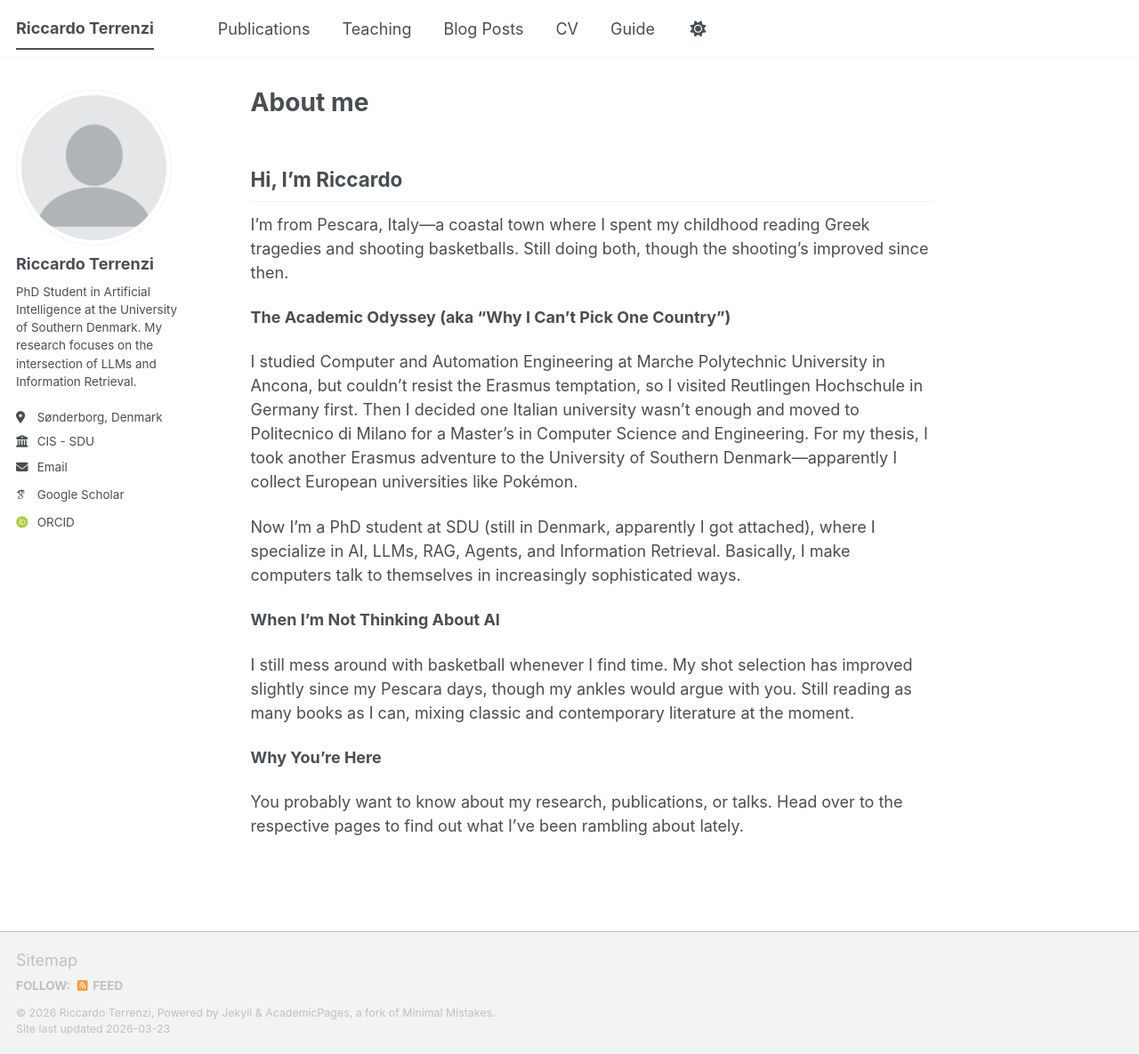
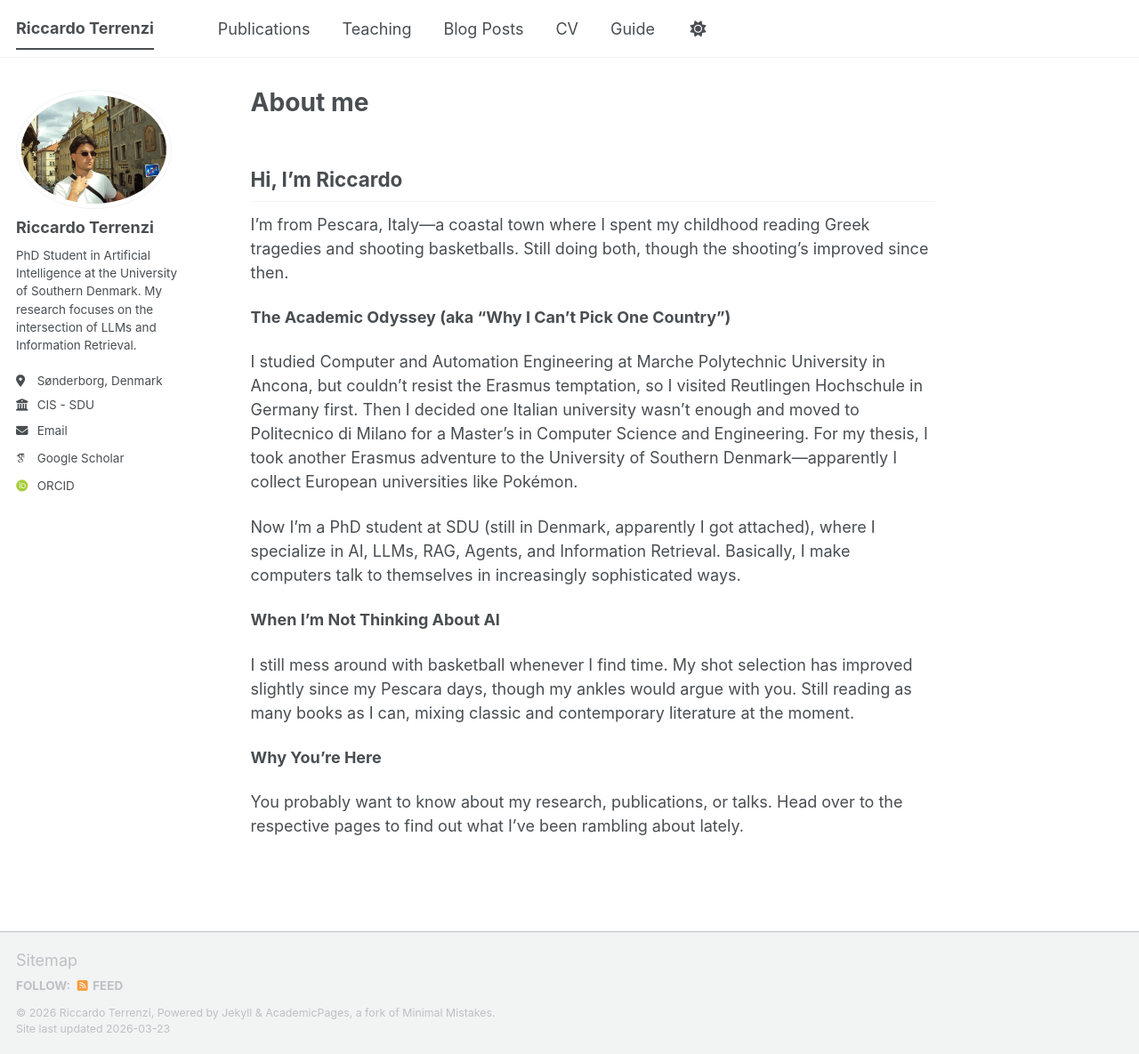
Before and after one commit to Ricter22/ricter22.github.io, a Jekyll site: the page built from _pages/about.md, in a window 1280 px wide and 1185 px high. Shown: the whole window at 89% size. Built offline with Jekyll 4.4.1, drawn with Linux system fonts in a browser that asks for light colours; some web fonts are replaced; a script bundle is joined from its source files by our own code; library files that are not in the unit come from our copies.

Commit message:
profile pic

```diff
--- a/_config.yml
+++ b/_config.yml
@@ -23,7 +23,7 @@ repository               : "academicpages/academicpages.github.io"
 #               Additional customization can be done by editing /_includes/author-profile.html
 author:
   # Biographic information
-  avatar           : "profile.png"
+  avatar           : "profile_pic.jpg"
   name             : "Riccardo Terrenzi"
   pronouns         : # example: "she/her"
   bio              : "PhD Student in Artificial Intelligence at the University of Southern Denmark. My research focuses on the intersection of LLMs and Information Retrieval."
```
Also changed, not shown: images/profile_pic.jpg (added).
